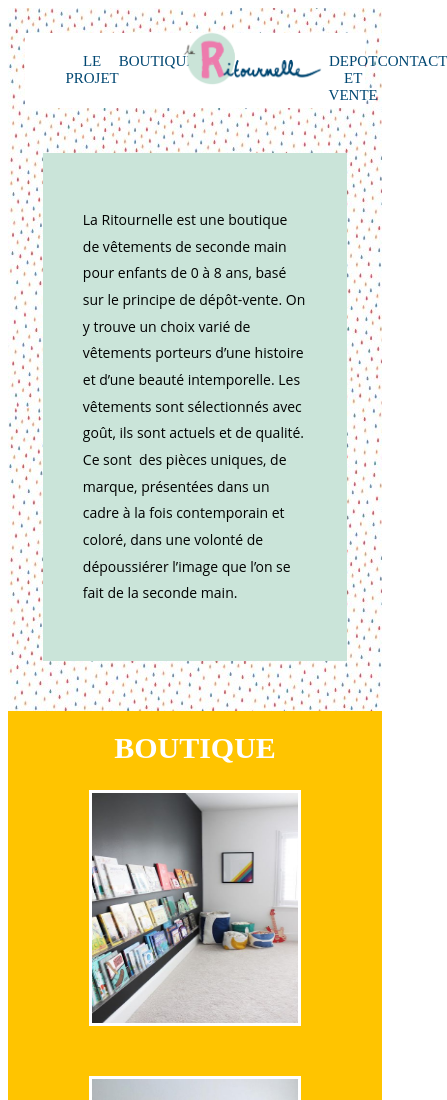
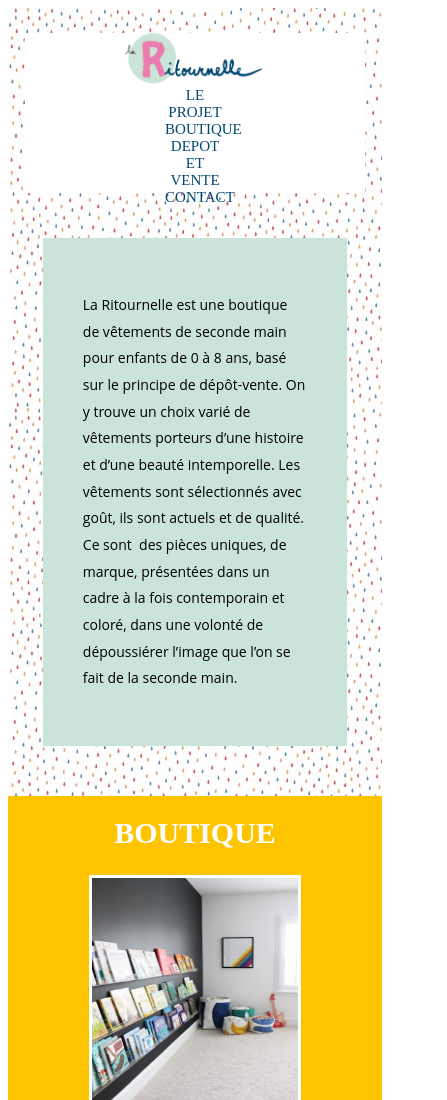
Before and after one commit to debraive/onepage, a plain HTML site: page index.html in a window 390 px wide. Shown: the top 1100 px of the page, 447 px wide, since content can reach past the window. Drawn offline with Linux system fonts and the light colour scheme; a web font is replaced by a local one.

Commit message:
amelioration

```diff
--- a/index.html
+++ b/index.html
@@ -15,9 +15,10 @@
   <div id='first_block'>
     <div id="menu">
       <ul>
+        <img src="images/logo.png" alt="logo" id="logoMobile">
         <li><a href="">Le projet</a></li>
         <li><a href="" id="Boutique_1">Boutique</a></li>
-        <img src="images/logo.png" alt="logo">
+        <img src="images/logo.png" alt="logo" id="logoDesktop">
         <li><a href="" id="Depot_1">Depot et Vente</a></li>
         <li><a href="" id="Contact_1">Contact</a></li>
       </ul>
--- a/styles.css
+++ b/styles.css
@@ -46,6 +46,9 @@ li {
   color: #004772;
   font-style: normal;
   text-decoration: none;
+}
+#logoMobile{
+  display: none;
 }
 
 .first_p{
@@ -197,3 +200,21 @@ li {
 }
 #Depot img{
 }
+@media screen and (max-width: 480px){
+#logoDesktop{
+  display: none;
+}
+#logoMobile{
+  display: block;
+}
+
+ul{
+  -webkit-flex-direction: column;
+  -ms-flex-direction: column;
+  flex-direction: column;
+  background: #FFFFFF;
+  height: 120px;
+  align-items: center;
+  padding: 20px;
+}
+}
```
